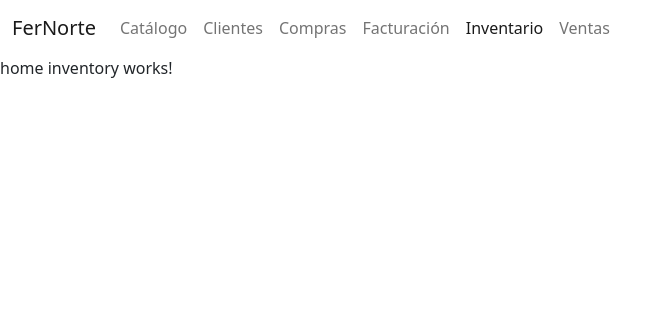
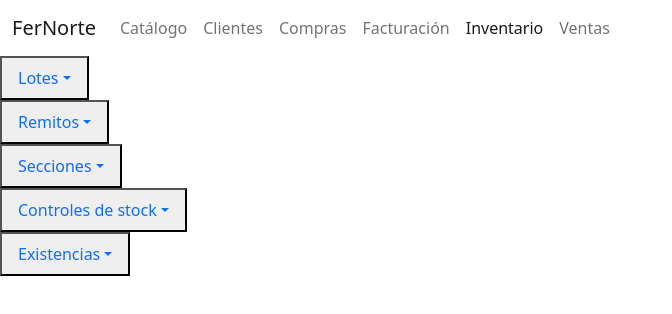
Before and after one commit to fpiemontesi/fernorte-app-2w1, an Angular app: page /inventory in a window 1280 px wide. Shown: the top 314 px of the page, without its empty margins (0-672 px from the left). Built offline with nearby package versions, Linux system fonts and the light colour scheme.

Commit message:
añadiendo routing

```diff
--- a/src/app/modules/inventory/components/home/home.component.html
+++ b/src/app/modules/inventory/components/home/home.component.html
@@ -1 +1,34 @@
-<p>home inventory works!</p>
+<ul class="nav flex-column">
+    <li ngbDropdown class="nav-item" role="presentation">
+      <button type="button" class="nav-link" ngbDropdownToggle>Lotes</button>
+      <div ngbDropdownMenu>
+        <li ngbDropdownItem><a class="dropdown-item" href="inventory/lotes/registrar">Registrar lotes</a></li>
+      </div>
+    </li>
+    <li ngbDropdown class="nav-item" role="presentation">
+      <button type="button" class="nav-link" ngbDropdownToggle>Remitos</button>
+      <div ngbDropdownMenu>
+        <li ngbDropdownItem><a class="dropdown-item" href="inventory/remitos/registrar">Registrar remitos</a></li>
+      </div>
+    </li>
+    <li ngbDropdown class="nav-item" role="presentation">
+      <button type="button" class="nav-link" ngbDropdownToggle>Secciones</button>
+      <div ngbDropdownMenu>
+        <li ngbDropdownItem><a class="dropdown-item disabled" href="" aria-disabled="true">Registrar secciones</a></li>
+      </div>
+    </li>
+    <li ngbDropdown class="nav-item" role="presentation">
+      <button type="button" class="nav-link" ngbDropdownToggle>Controles de stock</button>
+      <div ngbDropdownMenu>
+        <li ngbDropdownItem><a class="dropdown-item disabled" href="" aria-disabled="true">Registrar control</a></li>
+      </div>
+    </li>
+    <li ngbDropdown class="nav-item" role="presentation">
+      <button type="button" class="nav-link" ngbDropdownToggle>Existencias</button>
+      <div ngbDropdownMenu>
+        <li ngbDropdownItem><a class="dropdown-item disabled" href="" aria-disabled="true">Registrar existencia</a></li>
+      </div>
+    </li>
+</ul>
+
+<router-outlet></router-outlet>
--- a/src/app/modules/inventory/components/home/home.component.ts
+++ b/src/app/modules/inventory/components/home/home.component.ts
@@ -1,9 +1,10 @@
 import { Component } from '@angular/core';
+
 
 @Component({
   selector: 'fn-home-inventory',
   templateUrl: './home.component.html',
-  styleUrls: ['./home.component.css']
+  styleUrls: ['./home.component.css'],
 })
 export class HomeComponent {
 
--- a/src/app/modules/inventory/components/toasts/toasts.component.html
+++ /dev/null
@@ -1,5 +0,0 @@
-<ngb-toast
-  *ngFor="let toast of toastService.toasts"
-  [header]="toast.header" [autohide]="true" [delay]="toast.delay || 5000"
-  (hiddden)="toastService.remove(toast)"
->{{toast.body}}</ngb-toast>
```
Also changed, not shown: src/app/modules/inventory/components/toasts/toasts.component.ts (deleted, +0 -11 lines), src/app/modules/inventory/inventory.module.ts (+23 -3 lines), src/app/modules/inventory/components/toasts/toasts.component.css (deleted), 1 other file (tests, documents, lock files or other folders).
